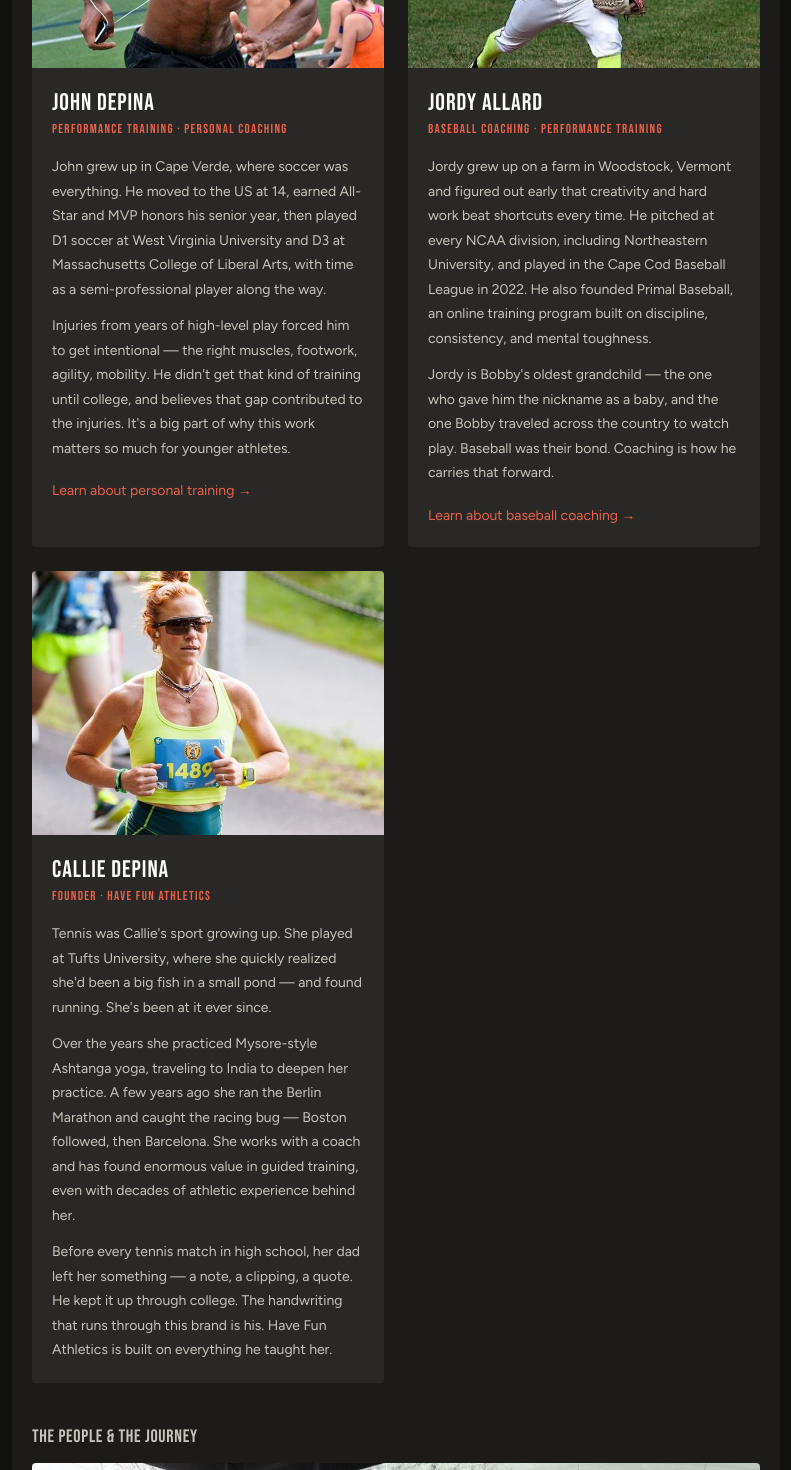
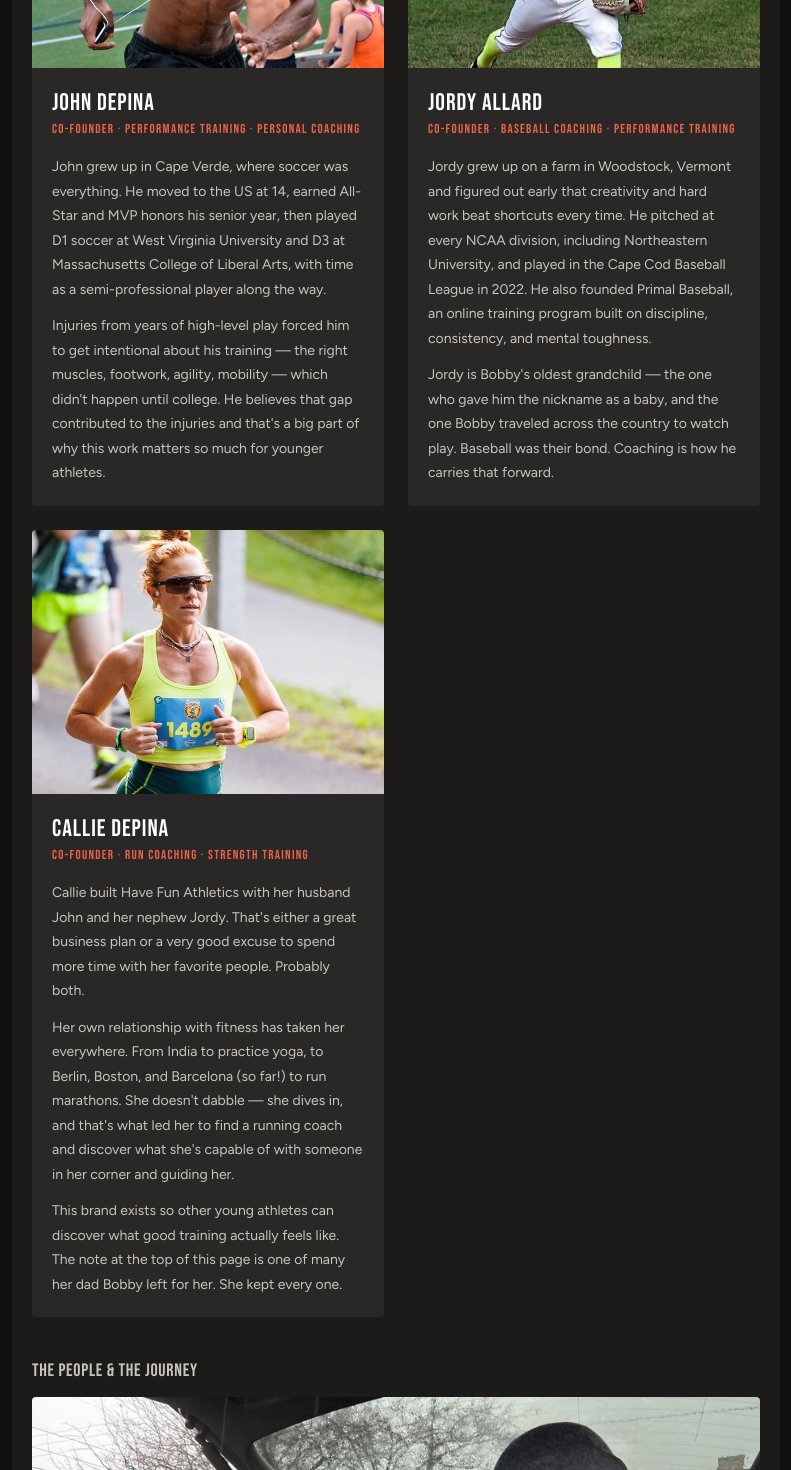
Before and after one commit to calliedepina-11/have-fun-athletics-site, a Next.js app: page /about in a window 1280 px wide. Shown: the part 1980-3450 px from the top of the page, without its empty margins (244-1035 px from the left). Built offline with nearby package versions, Linux system fonts and the light colour scheme.

Commit message:
copy updates

```diff
--- a/content/site.ts
+++ b/content/site.ts
@@ -207,37 +207,37 @@ Have Fun Athletics exists to carry that forward. Not as a slogan. As a standard.
     members: [
       {
         name: "John DePina",
-        role: "Performance Training · Personal Coaching",
+        role: "Co-Founder · Performance Training · Personal Coaching",
         bio: `
 John grew up in Cape Verde, where soccer was everything. He moved to the US at 14, earned All-Star and MVP honors his senior year, then played D1 soccer at West Virginia University and D3 at Massachusetts College of Liberal Arts, with time as a semi-professional player along the way.
 
-Injuries from years of high-level play forced him to get intentional — the right muscles, footwork, agility, mobility. He didn't get that kind of training until college, and believes that gap contributed to the injuries. It's a big part of why this work matters so much for younger athletes.
+Injuries from years of high-level play forced him to get intentional about his training — the right muscles, footwork, agility, mobility — which didn't happen until college. He believes that gap contributed to the injuries and that's a big part of why this work matters so much for younger athletes.
         `,
-        cta: { label: "Learn about personal training →", href: "/programs" },
+        cta: null,
         image: "/about_03.jpeg", // John DePina training
         objectPosition: "top",
       },
       {
         name: "Jordy Allard",
-        role: "Baseball Coaching · Performance Training",
+        role: "Co-Founder · Baseball Coaching · Performance Training",
         bio: `
 Jordy grew up on a farm in Woodstock, Vermont and figured out early that creativity and hard work beat shortcuts every time. He pitched at every NCAA division, including Northeastern University, and played in the Cape Cod Baseball League in 2022. He also founded Primal Baseball, an online training program built on discipline, consistency, and mental toughness.
 
 Jordy is Bobby's oldest grandchild — the one who gave him the nickname as a baby, and the one Bobby traveled across the country to watch play. Baseball was their bond. Coaching is how he carries that forward.
         `,
-        cta: { label: "Learn about baseball coaching →", href: "/programs" },
+        cta: null,
         image: "/about_02.jpeg", // Jordy Allard pitching
         objectPosition: "top",
       },
       {
         name: "Callie DePina",
-        role: "Founder · Have Fun Athletics",
+        role: "Co-Founder · Run Coaching · Strength Training",
         bio: `
-Tennis was Callie's sport growing up. She played at Tufts University, where she quickly realized she'd been a big fish in a small pond — and found running. She's been at it ever since.
+Callie built Have Fun Athletics with her husband John and her nephew Jordy. That's either a great business plan or a very good excuse to spend more time with her favorite people. Probably both.
 
-Over the years she practiced Mysore-style Ashtanga yoga, traveling to India to deepen her practice. A few years ago she ran the Berlin Marathon and caught the racing bug — Boston followed, then Barcelona. She works with a coach and has found enormous value in guided training, even with decades of athletic experience behind her.
+Her own relationship with fitness has taken her everywhere. From India to practice yoga, to Berlin, Boston, and Barcelona (so far!) to run marathons. She doesn't dabble — she dives in, and that's what led her to find a running coach and discover what she's capable of with someone in her corner and guiding her.
 
-Before every tennis match in high school, her dad left her something — a note, a clipping, a quote. He kept it up through college. The handwriting that runs through this brand is his. Have Fun Athletics is built on everything he taught her.
+This brand exists so other young athletes can discover what good training actually feels like. The note at the top of this page is one of many her dad Bobby left for her. She kept every one.
         `,
         cta: null,
         image: "/about_04.jpeg", // Callie DePina racing
```
